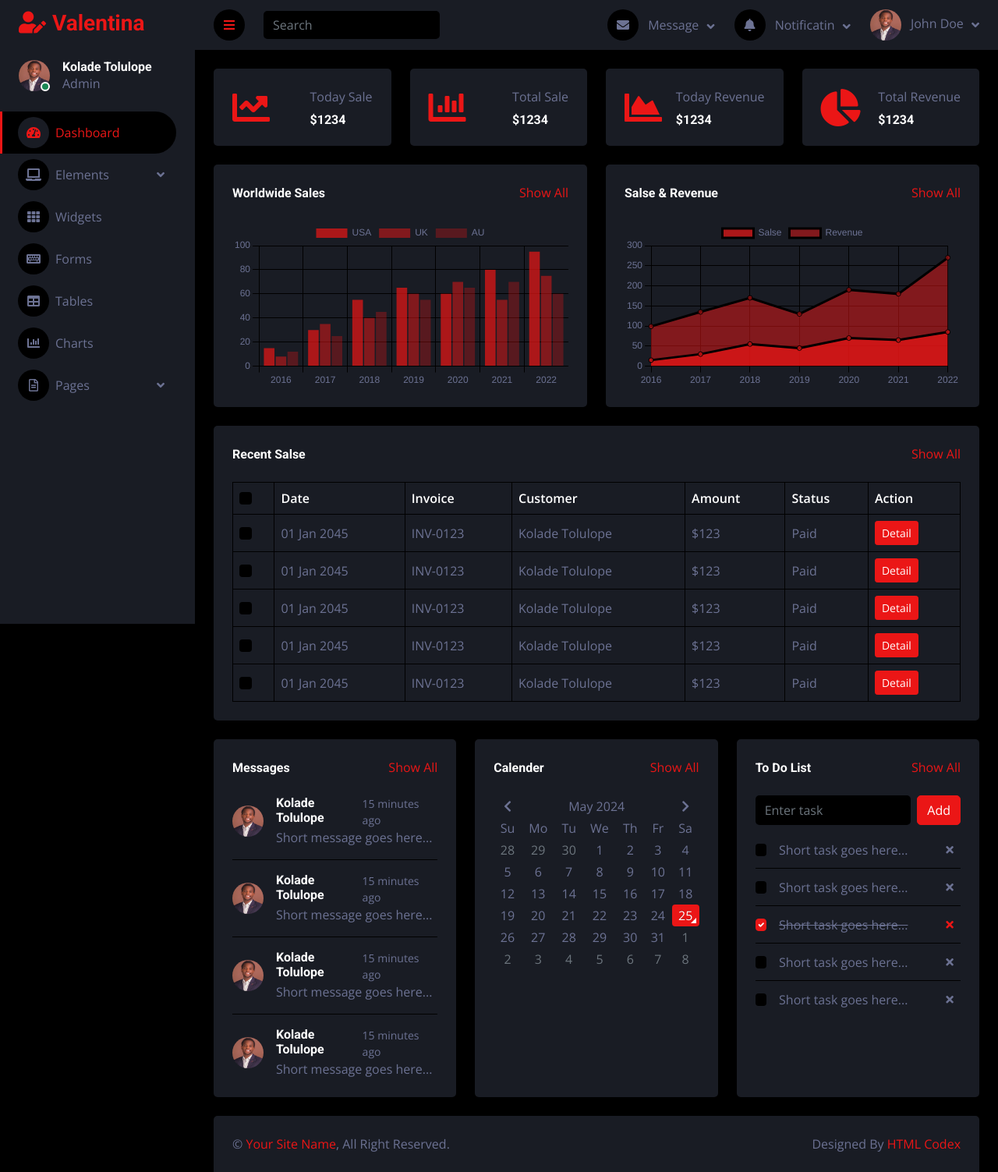
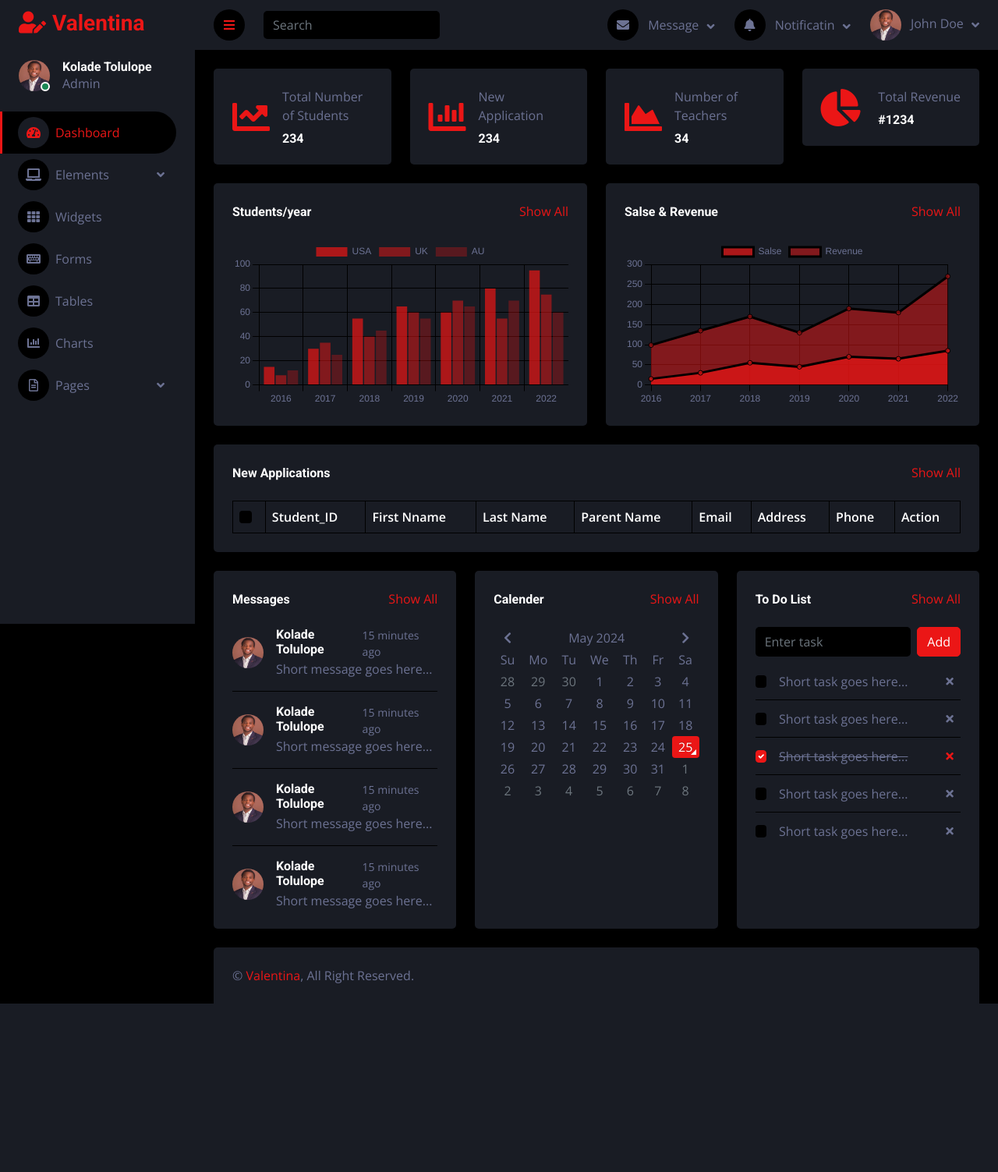
Before and after one commit to Atanseiye/Valentinas, a Flask app: page /dashboard in a window 1280 px wide. Shown: the whole page at 78% size. After the commit the page ends 1287 px from the top, so only its background shows below. Run offline with Flask 3, Linux system fonts and the light colour scheme; lists and menus that the app fills with data are empty; some libraries are stand-ins or nearby versions.

Commit message:
many changes

```diff
--- a/app.py
+++ b/app.py
@@ -13,7 +13,7 @@ app.config["SQLALCHEMY_DATABASE_URI"] = 'sqlite:///:memory:'
 app.config["SQLALCHEMY_BINDS"] = {
     'registration': 'sqlite:///valentina_new_student.db',
     'web_content':'sqlite:///web_contents.db',
-    'login' : 'sqlite:///login.db'
+    'SignUp' : 'sqlite:///SignUp.db'
 }
 app.config['SQLALCHEMY_TRACK_MODIFICATIONS'] = False
 
@@ -53,12 +53,14 @@ class WebContent(db.Model):
     id = db.Column(db.String(50), primary_key=True)
     content = db.Column(db.Text)
 
-class Login(db.Model):
-    __bind_key__ = 'login'
-    __tablename__ = 'login'
+class SignUp(db.Model):
+    __bind_key__ = 'SignUp'
+    __tablename__ = 'SignUp'
     id = db.Column(db.String(50), primary_key=True)
     username = db.Column(db.String(80), nullable=False)
+    email = db.Column(db.String(80), nullable=False)
     password = db.Column(db.String(80), nullable=False)
+    password_again = db.Column(db.String(80), nullable=False)
 
 
 with app.app_context():
@@ -155,5 +157,25 @@ def dashboard():
 def signup():
     return render_template('signup.html')
 
-if __name__ == '__main__':
-    app.run()
+@app.route('/signup_now', methods=['POST', 'GET'])
+def signup_now():
+    if request.method == 'POST':
+        new_signUp = SignUp(
+            username = request.form.get('username'),
+            email = request.form.get('email'),
+            password = request.form.get('password'),
+            password_again = request.form.get('password_again'),
+        )
+
+        try:
+            db.session.add(new_signUp)
+            db.session.commit()
+            print('Sign Up successful')
+            redirect('join')
+        except:
+            pass
+    else:
+        return render_template('signup')
+
+# if __name__ == '__main__':
+#     app.run()
--- a/templates/base.html
+++ b/templates/base.html
@@ -63,8 +63,11 @@
                 </div>
                 <a href="{{ url_for('contact') }}" class="nav-item nav-link">Contact</a>
             </div>
-            <a href="{{ url_for('join') }}" class="btn btn-primary py-4 px-lg-5 d-none d-lg-block">Join Now<i
+            <a href="{{ url_for('signup') }}" class="btn btn-primary py-4 px-lg-5 d-none d-lg-block">Join Now<i
                     class="fa fa-arrow-right ms-3"></i></a>
+
+            <!-- <a href="{{ url_for('join') }}" class="btn btn-primary py-4 px-lg-5 d-none d-lg-block">Join Now<i
+                        class="fa fa-arrow-right ms-3"></i></a> -->
         </div>
     </nav>
     <!-- Navbar End -->
--- a/templates/base_dashboard.html
+++ b/templates/base_dashboard.html
@@ -3,7 +3,11 @@
 
 <head>
     <meta charset="utf-8">
-    <title>DarkPan - Bootstrap 5 Admin Template</title>
+    <title>
+        {% block title %}
+
+        {% endblock %}
+    </title>
     <meta content="width=device-width, initial-scale=1.0" name="viewport">
     <meta content="" name="keywords">
     <meta content="" name="description">
--- a/templates/dashboard.html
+++ b/templates/dashboard.html
@@ -1,4 +1,8 @@
 {% extends 'base_dashboard.html' %}
+
+{% block title %}
+Dashboard
+{% endblock %}
 
 {% block body %}
 
@@ -10,8 +14,11 @@
         </a>
         <div class="d-flex align-items-center ms-4 mb-4">
             <div class="position-relative">
-                        <img class="rounded-circle" src="{{ url_for('static', filename='img/kola.jpg') }}" alt="" style="width: 40px; height: 40px;">
-                        <div class="bg-success rounded-circle border border-2 border-white position-absolute end-0 bottom-0 p-1"></div>
+                <img class="rounded-circle" src="{{ url_for('static', filename='img/kola.jpg') }}" alt=""
+                    style="width: 40px; height: 40px;">
+                <div
+                    class="bg-success rounded-circle border border-2 border-white position-absolute end-0 bottom-0 p-1">
+                </div>
             </div>
             <div class="ms-3">
                 <h6 class="mb-0">Kolade Tolulope</h6>
@@ -21,7 +28,8 @@
         <div class="navbar-nav w-100">
             <a href="index.html" class="nav-item nav-link active"><i class="fa fa-tachometer-alt me-2"></i>Dashboard</a>
             <div class="nav-item dropdown">
-                        <a href="#" class="nav-link dropdown-toggle" data-bs-toggle="dropdown"><i class="fa fa-laptop me-2"></i>Elements</a>
+                <a href="#" class="nav-link dropdown-toggle" data-bs-toggle="dropdown"><i
+                        class="fa fa-laptop me-2"></i>Elements</a>
                 <div class="dropdown-menu bg-transparent border-0">
                     <a href="button.html" class="dropdown-item">Buttons</a>
                     <a href="typography.html" class="dropdown-item">Typography</a>
@@ -33,7 +41,8 @@
             <a href="table.html" class="nav-item nav-link"><i class="fa fa-table me-2"></i>Tables</a>
             <a href="chart.html" class="nav-item nav-link"><i class="fa fa-chart-bar me-2"></i>Charts</a>
             <div class="nav-item dropdown">
-                        <a href="#" class="nav-link dropdown-toggle" data-bs-toggle="dropdown"><i class="far fa-file-alt me-2"></i>Pages</a>
+                <a href="#" class="nav-link dropdown-toggle" data-bs-toggle="dropdown"><i
+                        class="far fa-file-alt me-2"></i>Pages</a>
                 <div class="dropdown-menu bg-transparent border-0">
                     <a href="signin.html" class="dropdown-item">Sign In</a>
                     <a href="signup.html" class="dropdown-item">Sign Up</a>
@@ -69,7 +78,8 @@
                 <div class="dropdown-menu dropdown-menu-end bg-secondary border-0 rounded-0 rounded-bottom m-0">
                     <a href="#" class="dropdown-item">
                         <div class="d-flex align-items-center">
-                                    <img class="rounded-circle" src="{{ url_for('static', filename='img/kola.jpg') }}" alt="" style="width: 40px; height: 40px;">
+                            <img class="rounded-circle" src="{{ url_for('static', filename='img/kola.jpg') }}" alt=""
+                                style="width: 40px; height: 40px;">
                             <div class="ms-2">
                                 <h6 class="fw-normal mb-0">Jhon send you a message</h6>
                                 <small>15 minutes ago</small>
@@ -79,7 +89,8 @@
                     <hr class="dropdown-divider">
                     <a href="#" class="dropdown-item">
                         <div class="d-flex align-items-center">
-                                    <img class="rounded-circle" src="{{ url_for('static', filename='img/kola.jpg') }}" alt="" style="width: 40px; height: 40px;">
+                            <img class="rounded-circle" src="{{ url_for('static', filename='img/kola.jpg') }}" alt=""
+                                style="width: 40px; height: 40px;">
                             <div class="ms-2">
                                 <h6 class="fw-normal mb-0">Jhon send you a message</h6>
                                 <small>15 minutes ago</small>
@@ -89,7 +100,8 @@
                     <hr class="dropdown-divider">
                     <a href="#" class="dropdown-item">
                         <div class="d-flex align-items-center">
-                                    <img class="rounded-circle" src="{{ url_for('static', filename='img/kola.jpg') }}" alt="" style="width: 40px; height: 40px;">
+                            <img class="rounded-circle" src="{{ url_for('static', filename='img/kola.jpg') }}" alt=""
+                                style="width: 40px; height: 40px;">
                             <div class="ms-2">
                                 <h6 class="fw-normal mb-0">Jhon send you a message</h6>
                                 <small>15 minutes ago</small>
@@ -126,7 +138,8 @@
             </div>
             <div class="nav-item dropdown">
                 <a href="#" class="nav-link dropdown-toggle" data-bs-toggle="dropdown">
-                            <img class="rounded-circle me-lg-2" src="{{ url_for('static', filename='img/kola.jpg') }}" alt="" style="width: 40px; height: 40px;">
+                    <img class="rounded-circle me-lg-2" src="{{ url_for('static', filename='img/kola.jpg') }}" alt=""
+                        style="width: 40px; height: 40px;">
                     <span class="d-none d-lg-inline-flex">John Doe</span>
                 </a>
                 <div class="dropdown-menu dropdown-menu-end bg-secondary border-0 rounded-0 rounded-bottom m-0">
@@ -147,8 +160,8 @@
                 <div class="bg-secondary rounded d-flex align-items-center justify-content-between p-4">
                     <i class="fa fa-chart-line fa-3x text-primary"></i>
                     <div class="ms-3">
-                                <p class="mb-2">Today Sale</p>
-                                <h6 class="mb-0">$1234</h6>
+                        <p class="mb-2">Total Number of Students</p>
+                        <h6 class="mb-0">234</h6>
                     </div>
                 </div>
             </div>
@@ -156,8 +169,8 @@
                 <div class="bg-secondary rounded d-flex align-items-center justify-content-between p-4">
                     <i class="fa fa-chart-bar fa-3x text-primary"></i>
                     <div class="ms-3">
-                                <p class="mb-2">Total Sale</p>
-                                <h6 class="mb-0">$1234</h6>
+                        <p class="mb-2">New Application</p>
+                        <h6 class="mb-0">234</h6>
                     </div>
                 </div>
             </div>
@@ -165,8 +178,8 @@
                 <div class="bg-secondary rounded d-flex align-items-center justify-content-between p-4">
                     <i class="fa fa-chart-area fa-3x text-primary"></i>
                     <div class="ms-3">
-                                <p class="mb-2">Today Revenue</p>
-                                <h6 class="mb-0">$1234</h6>
+                        <p class="mb-2">Number of Teachers</p>
+                        <h6 class="mb-0">34</h6>
                     </div>
                 </div>
             </div>
@@ -175,7 +188,7 @@
                     <i class="fa fa-chart-pie fa-3x text-primary"></i>
                     <div class="ms-3">
                         <p class="mb-2">Total Revenue</p>
-                                <h6 class="mb-0">$1234</h6>
+                        <h6 class="mb-0">#1234</h6>
                     </div>
                 </div>
             </div>
@@ -190,7 +203,7 @@
             <div class="col-sm-12 col-xl-6">
                 <div class="bg-secondary text-center rounded p-4">
                     <div class="d-flex align-items-center justify-content-between mb-4">
-                                <h6 class="mb-0">Worldwide Sales</h6>
+                        <h6 class="mb-0">Students/year</h6>
                         <a href="">Show All</a>
                     </div>
                     <canvas id="worldwide-sales"></canvas>
@@ -214,7 +227,7 @@
     <div class="container-fluid pt-4 px-4">
         <div class="bg-secondary text-center rounded p-4">
             <div class="d-flex align-items-center justify-content-between mb-4">
-                        <h6 class="mb-0">Recent Salse</h6>
+                <h6 class="mb-0">New Applications</h6>
                 <a href="">Show All</a>
             </div>
             <div class="table-responsive">
@@ -222,61 +235,31 @@
                     <thead>
                         <tr class="text-white">
                             <th scope="col"><input class="form-check-input" type="checkbox"></th>
-                                    <th scope="col">Date</th>
-                                    <th scope="col">Invoice</th>
-                                    <th scope="col">Customer</th>
-                                    <th scope="col">Amount</th>
-                                    <th scope="col">Status</th>
-                                    <th scope="col">Action</th>
+                            <th>Student_ID</th>
+                            <th>First Nname</th>
+                            <th>Last Name</th>
+                            <th>Parent Name</th>
+                            <th>Email</th>
+                            <th>Address</th>
+                            <th>Phone</th>
+                            <th>Action</th>
                         </tr>
                     </thead>
+                    {% for application in applications %}
                     <tbody>
                         <tr>
                             <td><input class="form-check-input" type="checkbox"></td>
-                                    <td>01 Jan 2045</td>
-                                    <td>INV-0123</td>
-                                    <td>Kolade Tolulope</td>
-                                    <td>$123</td>
-                                    <td>Paid</td>
-                                    <td><a class="btn btn-sm btn-primary" href="">Detail</a></td>
-                                </tr>
-                                <tr>
-                                    <td><input class="form-check-input" type="checkbox"></td>
-                                    <td>01 Jan 2045</td>
-                                    <td>INV-0123</td>
-                                    <td>Kolade Tolulope</td>
-                                    <td>$123</td>
-                                    <td>Paid</td>
-                                    <td><a class="btn btn-sm btn-primary" href="">Detail</a></td>
-                                </tr>
-                                <tr>
-                                    <td><input class="form-check-input" type="checkbox"></td>
-                                    <td>01 Jan 2045</td>
-                                    <td>INV-0123</td>
-                                    <td>Kolade Tolulope</td>
-                                    <td>$123</td>
-                                    <td>Paid</td>
-                                    <td><a class="btn btn-sm btn-primary" href="">Detail</a></td>
-                                </tr>
-                                <tr>
-                                    <td><input class="form-check-input" type="checkbox"></td>
-                                    <td>01 Jan 2045</td>
-                                    <td>INV-0123</td>
-                                    <td>Kolade Tolulope</td>
-                                    <td>$123</td>
-                                    <td>Paid</td>
-                                    <td><a class="btn btn-sm btn-primary" href="">Detail</a></td>
-                                </tr>
-                                <tr>
-                                    <td><input class="form-check-input" type="checkbox"></td>
-                                    <td>01 Jan 2045</td>
-                                    <td>INV-0123</td>
-                                    <td>Kolade Tolulope</td>
-                                    <td>$123</td>
-                                    <td>Paid</td>
+                            <td scope="row">{{application.Student_ID}}</td>
+                            <td>{{application.f_name}}</td>
+                            <td>{{application.l_name}}</td>
+                            <td>{{application.parent_name}}</td>
+                            <td>{{application.address}}</td>
+                            <td>{{application.email}}</td>
+                            <td>{{application.phone}}</td>
                             <td><a class="btn btn-sm btn-primary" href="">Detail</a></td>
                         </tr>
                     </tbody>
+                    {% endfor %}
                 </table>
             </div>
         </div>
@@ -294,7 +277,8 @@
                         <a href="">Show All</a>
                     </div>
                     <div class="d-flex align-items-center border-bottom py-3">
-                                <img class="rounded-circle flex-shrink-0" src="{{ url_for('static', filename='img/kola.jpg') }}" alt="" style="width: 40px; height: 40px;">
+                        <img class="rounded-circle flex-shrink-0" src="{{ url_for('static', filename='img/kola.jpg') }}"
+                            alt="" style="width: 40px; height: 40px;">
                         <div class="w-100 ms-3">
                             <div class="d-flex w-100 justify-content-between">
                                 <h6 class="mb-0">Kolade Tolulope</h6>
@@ -304,7 +288,8 @@
                         </div>
                     </div>
                     <div class="d-flex align-items-center border-bottom py-3">
-                                <img class="rounded-circle flex-shrink-0" src="{{ url_for('static', filename='img/kola.jpg') }}" alt="" style="width: 40px; height: 40px;">
+                        <img class="rounded-circle flex-shrink-0" src="{{ url_for('static', filename='img/kola.jpg') }}"
+                            alt="" style="width: 40px; height: 40px;">
                         <div class="w-100 ms-3">
                             <div class="d-flex w-100 justify-content-between">
                                 <h6 class="mb-0">Kolade Tolulope</h6>
@@ -314,7 +299,8 @@
                         </div>
                     </div>
                     <div class="d-flex align-items-center border-bottom py-3">
-                                <img class="rounded-circle flex-shrink-0" src="{{ url_for('static', filename='img/kola.jpg') }}" alt="" style="width: 40px; height: 40px;">
+                        <img class="rounded-circle flex-shrink-0" src="{{ url_for('static', filename='img/kola.jpg') }}"
+                            alt="" style="width: 40px; height: 40px;">
                         <div class="w-100 ms-3">
                             <div class="d-flex w-100 justify-content-between">
                                 <h6 class="mb-0">Kolade Tolulope</h6>
@@ -324,7 +310,8 @@
                         </div>
                     </div>
                     <div class="d-flex align-items-center pt-3">
-                                <img class="rounded-circle flex-shrink-0" src="{{ url_for('static', filename='img/kola.jpg') }}" alt="" style="width: 40px; height: 40px;">
+                        <img class="rounded-circle flex-shrink-0" src="{{ url_for('static', filename='img/kola.jpg') }}"
+                            alt="" style="width: 40px; height: 40px;">
                         <div class="w-100 ms-3">
                             <div class="d-flex w-100 justify-content-between">
                                 <h6 class="mb-0">Kolade Tolulope</h6>
@@ -411,11 +398,11 @@
         <div class="bg-secondary rounded-top p-4">
             <div class="row">
                 <div class="col-12 col-sm-6 text-center text-sm-start">
-                            &copy; <a href="#">Your Site Name</a>, All Right Reserved.
+                    &copy; <a href="/">Valentina</a>, All Right Reserved.
                 </div>
                 <div class="col-12 col-sm-6 text-center text-sm-end">
                     <!--/*** This template is free as long as you keep the footer author’s credit link/attribution link/backlink. If you'd like to use the template without the footer author’s credit link/attribution link/backlink, you can purchase the Credit Removal License from "https://htmlcodex.com/credit-removal". Thank you for your support. ***/-->
-                            Designed By <a href="https://htmlcodex.com">HTML Codex</a>
+                    <!-- Designed By <a href="https://htmlcodex.com">HTML Codex</a> -->
                 </div>
             </div>
         </div>
```
Also changed, not shown: templates/signup.html (+14 -5 lines), instance/SignUp.db (added), instance/valentina_new_student.db. Lines whose indentation alone changed are shown as unchanged.
